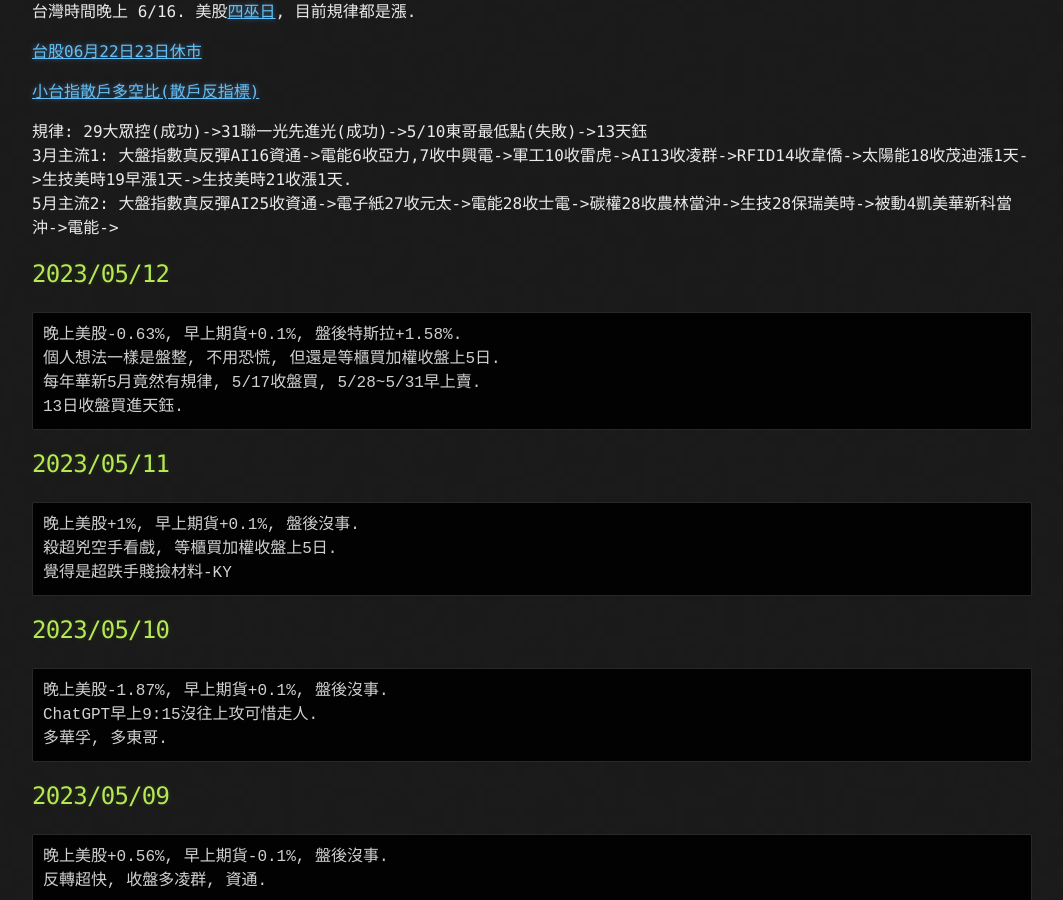
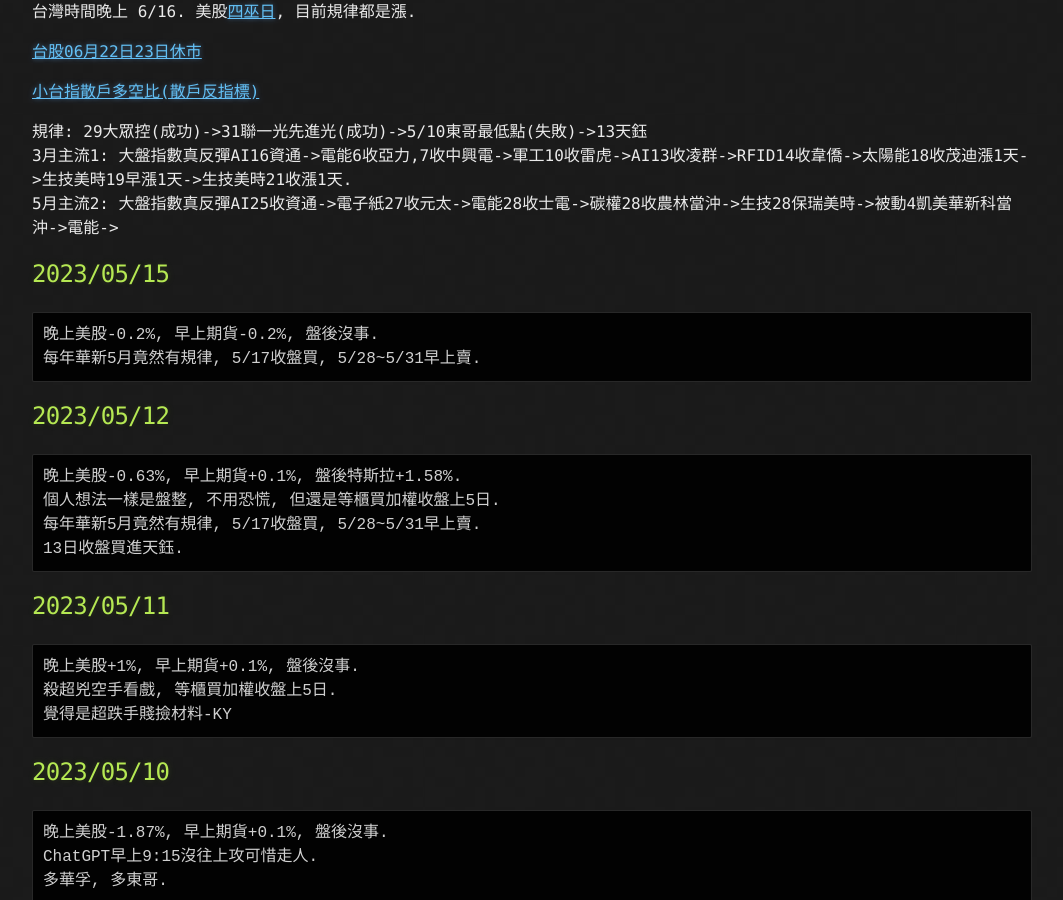
Before and after one commit to lepg5487/Stock_God, a Jekyll site: the page built from index.md, in a window 1280 px wide and 900 px high, scrolled down 418 px. Shown: the whole window, without its empty margins (108-1171 px from the left). Built offline with Jekyll 4.4.1, drawn with Linux system fonts in a browser that asks for light colours; our own code applies the rules of GitHub Pages for plain Markdown files.

Commit message:
Update index.md

````diff
--- a/index.md
+++ b/index.md
@@ -19,6 +19,12 @@ layout: testlayouts
 規律: 29大眾控(成功)->31聯一光先進光(成功)->5/10東哥最低點(失敗)->13天鈺
 3月主流1: 大盤指數真反彈AI16資通->電能6收亞力,7收中興電->軍工10收雷虎->AI13收凌群->RFID14收韋僑->太陽能18收茂迪漲1天->生技美時19早漲1天->生技美時21收漲1天.
 5月主流2: 大盤指數真反彈AI25收資通->電子紙27收元太->電能28收士電->碳權28收農林當沖->生技28保瑞美時->被動4凱美華新科當沖->電能->
+
+## 2023/05/15
+```
+晚上美股-0.2%, 早上期貨-0.2%, 盤後沒事.
+每年華新5月竟然有規律, 5/17收盤買, 5/28~5/31早上賣.
+```
 
 ## 2023/05/12
 ```
````
